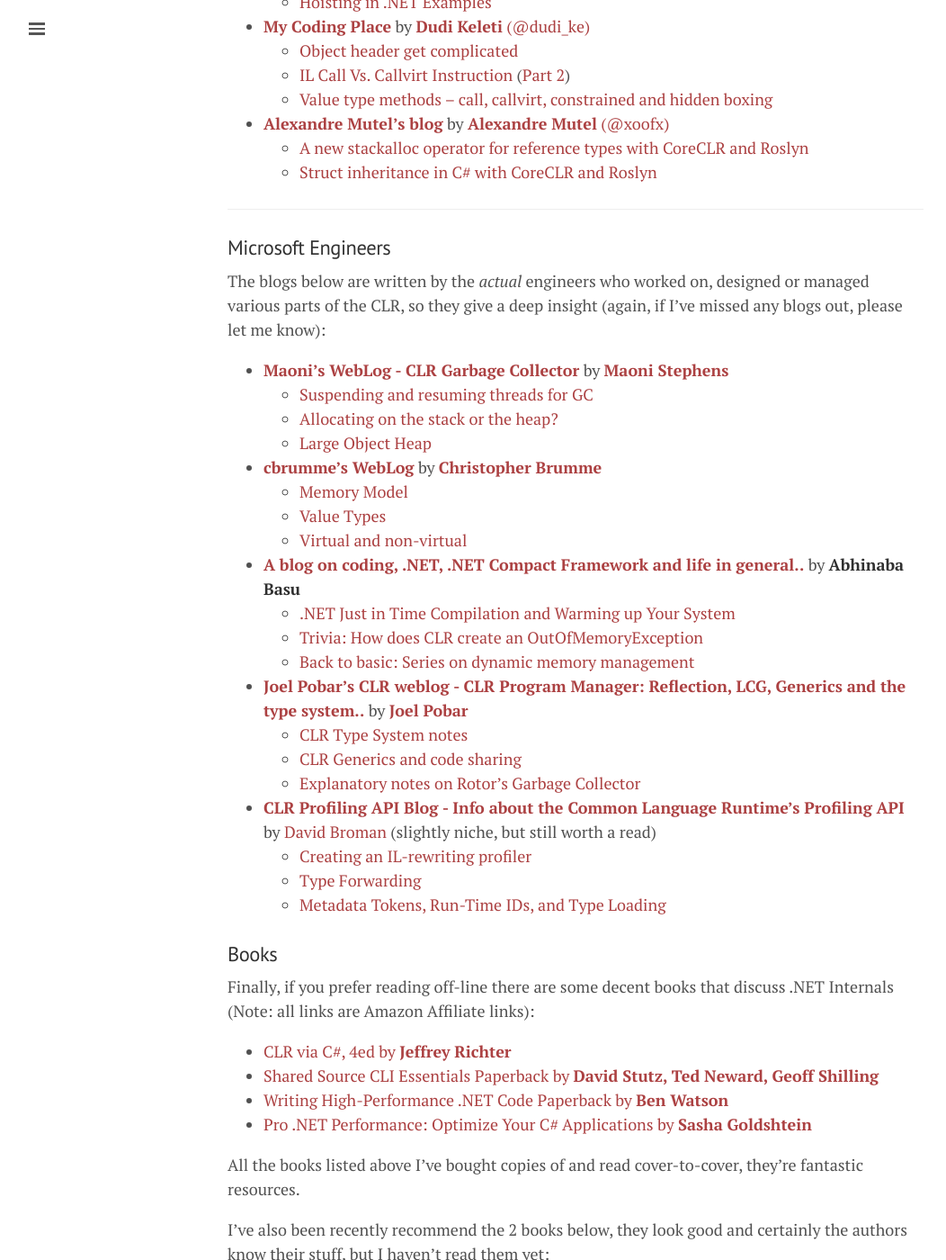
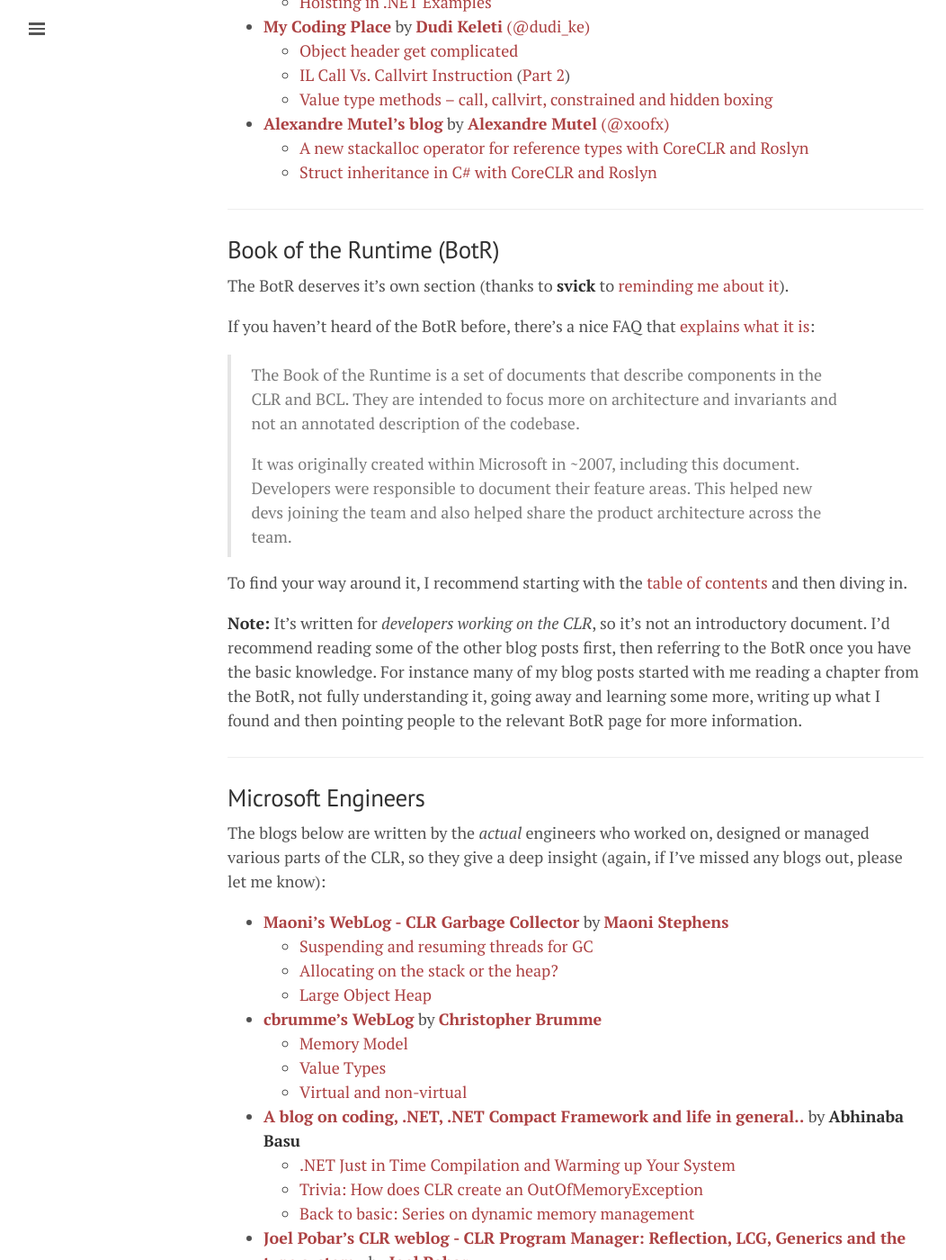
Before and after one commit to mattwarren/mattwarren.github.io, a Jekyll site: the page built from _posts/2018-01-22-Resources-for-Learning-about-.NET-Internals.md, in a window 1280 px wide and 1400 px high, scrolled down 2179 px. Shown: the whole window at 90% size, without its empty margins (0-1052 px from the left). Built offline with Jekyll 4.4.1, drawn with Linux system fonts in a browser that asks for light colours; nearby versions of some CDN libraries; comment, search, counter and statistics services are not loaded; some of the changed text lies outside the part shown.

Commit message:
Added BotR section

```diff
--- a/_posts/2018-01-22-Resources-for-Learning-about-.NET-Internals.md
+++ b/_posts/2018-01-22-Resources-for-Learning-about-.NET-Internals.md
@@ -33,7 +33,7 @@
   - [Runtime Representation of Generics—Part 2](http://blogs.microsoft.co.il/sasha/2012/09/18/runtime-representation-of-genericspart-2/)
   - [Revisiting Value Types vs. Reference Types](http://blogs.microsoft.co.il/sasha/2013/04/10/revisiting-value-types-vs-reference-types/)
 
----
+----
 
 - [**Dissecting the code**](https://blogs.msdn.microsoft.com/seteplia) by [**Sergey Teplyakov** (@STeplyakov)](https://twitter.com/STeplyakov) (**M/S**)
   - [Garbage collection and variable lifetime tracking](https://blogs.msdn.microsoft.com/seteplia/2017/05/09/garbage-collection-and-variable-lifetime-tracking/)
@@ -81,7 +81,23 @@
 
 ----
 
-### Microsoft Engineers
+## Book of the Runtime (BotR)
+
+The BotR deserves it's own section (thanks to **svick** to [reminding me about it](http://disq.us/p/1pkmyni)).
+
+If you haven't heard of the BotR before, there's a nice FAQ that [explains what it is](https://github.com/dotnet/coreclr/blob/master/Documentation/botr/botr-faq.md#what-is-the-botr):
+
+> The Book of the Runtime is a set of documents that describe components in the CLR and BCL. They are intended to focus more on architecture and invariants and not an annotated description of the codebase.
+>
+> It was originally created within Microsoft in ~2007, including this document. Developers were responsible to document their feature areas. This helped new devs joining the team and also helped share the product architecture across the team.
+
+To find your way around it, I recommend starting with the [table of contents](https://github.com/dotnet/coreclr/tree/master/Documentation/botr#the-book-of-the-runtime) and then diving in.
+
+**Note:** It's written for *developers working on the CLR*, so it's not an introductory document. I'd recommend reading some of the other blog posts first, then referring to the BotR once you have the basic knowledge. For instance many of my blog posts started with me reading a chapter from the BotR, not fully understanding it, going away and learning some more, writing up what I found and then pointing people to the relevant BotR page for more information.
+
+----
+
+## Microsoft Engineers
 
 The blogs below are written by the *actual* engineers who worked on, designed or managed various parts of the CLR, so they give a deep insight (again, if I've missed any blogs out, please let me know):
 
@@ -105,19 +121,25 @@
   - [Creating an IL-rewriting profiler](https://blogs.msdn.microsoft.com/davbr/2007/03/06/creating-an-il-rewriting-profiler/)
   - [Type Forwarding](https://blogs.msdn.microsoft.com/davbr/2009/09/30/type-forwarding/)
   - [Metadata Tokens, Run-Time IDs, and Type Loading](https://blogs.msdn.microsoft.com/davbr/2011/10/17/metadata-tokens-run-time-ids-and-type-loading/)
+- [**Yun Jin's WebLog CLR internals, Rotor code explanation, CLR debugging tips, trivial debugging notes, .NET programming pitfalls**](https://blogs.msdn.microsoft.com/yunjin) by [**Yun Jin**](https://social.msdn.microsoft.com/profile/Yun+Jin)
+  - [FCall and GC hole – first post about Rotor](https://blogs.msdn.microsoft.com/yunjin/2004/02/09/fcall-and-gc-hole-first-post-about-rotor/)
+  - [Special threads in CLR](https://blogs.msdn.microsoft.com/yunjin/2005/07/05/special-threads-in-clr/)
+  - [Dangerous PInvokes – string modification](https://blogs.msdn.microsoft.com/yunjin/2004/02/21/dangerous-pinvokes-string-modification/)
 
-### Books
+----
+
+## Books
 
 Finally, if you prefer reading off-line there are some decent books that discuss .NET Internals (Note: all links are Amazon Affiliate links):
 
- - [CLR via C#, 4ed by **Jeffrey Richter**](http://amzn.to/2Ba0ytN)
- - [Shared Source CLI Essentials Paperback by **David Stutz, Ted Neward, Geoff Shilling**](http://amzn.to/2DcscYY)
- - [Writing High-Performance .NET Code Paperback by **Ben Watson**](http://amzn.to/2EOFX0e)
- - [Pro .NET Performance: Optimize Your C# Applications by **Sasha Goldshtein**](http://amzn.to/2Djtplh)
+- [CLR via C#, 4ed by **Jeffrey Richter**](http://amzn.to/2Ba0ytN)
+- [Shared Source CLI Essentials Paperback by **David Stutz, Ted Neward, Geoff Shilling**](http://amzn.to/2DcscYY)
+- [Writing High-Performance .NET Code Paperback by **Ben Watson**](http://amzn.to/2EOFX0e)
+- [Pro .NET Performance: Optimize Your C# Applications by **Sasha Goldshtein**](http://amzn.to/2Djtplh)
 
- All the books listed above I've bought copies of and read cover-to-cover, they're fantastic resources.
+All the books listed above I've bought copies of and read cover-to-cover, they're fantastic resources.
 
- I've also been recently recommend the 2 books below, they look good and certainly the authors know their stuff, but I haven't read them yet:
+I've also been recently recommend the 2 books below, they look good and certainly the authors know their stuff, but I haven't read them yet:
 
- - [The Common Language Infrastructure Annotated Standard by **James S. Miller, Susann Ragsdale**](http://amzn.to/2ERV6Ol)
- - [Essential .NET, Volume I: The Common Language Runtime by **Don Box, Chris Sells**](http://amzn.to/2Dm1yAV)
+- [The Common Language Infrastructure Annotated Standard by **James S. Miller, Susann Ragsdale**](http://amzn.to/2ERV6Ol)
+- [Essential .NET, Volume I: The Common Language Runtime by **Don Box, Chris Sells**](http://amzn.to/2Dm1yAV)
```
